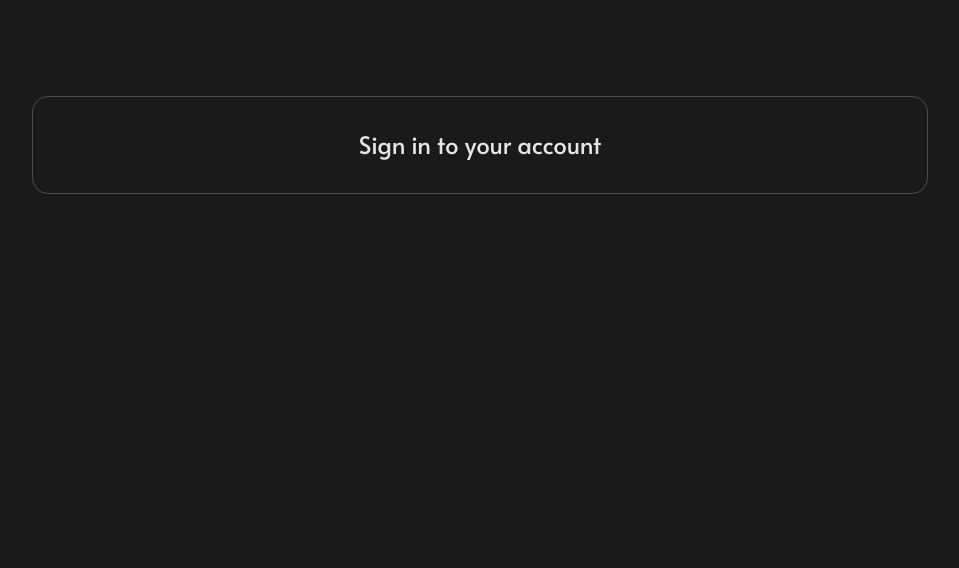
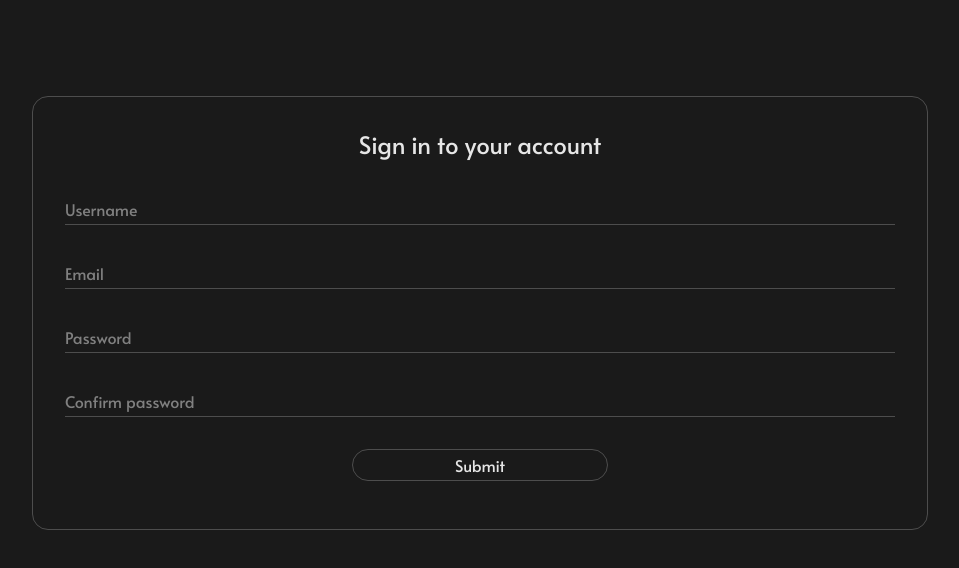
Before and after one commit to dwisarut/finocular, a React (Vite) app: page /signup in a window 1280 px wide. Shown: the top 568 px of the page, without its empty margins (160-1119 px from the left). Built offline with nearby package versions, Linux system fonts and the light colour scheme.

Commit message:
feat: add form in login and signup

```diff
--- a/src/components/LogIn.tsx
+++ b/src/components/LogIn.tsx
@@ -1,4 +1,7 @@
+import { useForm } from "react-hook-form";
+
 const LogIn = () => {
+  const { register, handleSubmit } = useForm();
   return (
     <>
       <div className="flex container justify-center mt-24">
@@ -6,6 +9,27 @@ const LogIn = () => {
           <h1 className="flex text-contrast-text text-2xl">
             Log in to your account
           </h1>
+          <form
+            className="flex flex-col text-contrast-text w-full m-4 mt-8 gap-8"
+            onSubmit={handleSubmit((data) => {
+              console.log("Receive the data!", data);
+            })}
+          >
+            <input
+              {...register("username", { required: true, minLength: 8 })}
+              placeholder="Username or email"
+              className="h-8 border-b outline-0"
+            />
+            <input
+              {...register("password", { required: true, minLength: 8 })}
+              placeholder="Password"
+              className="h-8 border-b outline-0"
+            />
+            <input
+              type="submit"
+              className="self-center border border-border rounded-2xl h-8 w-3xs hover:cursor-pointer"
+            />
+          </form>
         </div>
       </div>
     </>
--- a/src/components/SignUp.tsx
+++ b/src/components/SignUp.tsx
@@ -1,4 +1,8 @@
+import { useForm } from "react-hook-form";
+
 const SignUp = () => {
+  const { register, handleSubmit } = useForm();
+
   return (
     <>
       <div className="flex container justify-center mt-24">
@@ -6,6 +10,40 @@ const SignUp = () => {
           <h1 className="flex text-contrast-text text-2xl">
             Sign in to your account
           </h1>
+          <form
+            className="flex flex-col text-contrast-text w-full m-4 mt-8 gap-8"
+            onSubmit={handleSubmit((data) => {
+              console.log("Receive the data!", data);
+            })}
+          >
+            <input
+              {...register("username", { required: true, minLength: 8 })}
+              placeholder="Username"
+              className="h-8 border-b outline-0"
+            />
+            <input
+              {...register("email-address", { required: true })}
+              placeholder="Email"
+              className="h-8 border-b outline-0"
+            />
+            <input
+              {...register("password", { required: true, minLength: 8 })}
+              placeholder="Password"
+              className="h-8 border-b outline-0"
+            />
+            <input
+              {...register("confirm-password", {
+                required: true,
+                minLength: 8,
+              })}
+              placeholder="Confirm password"
+              className="h-8 border-b outline-0"
+            />
+            <input
+              type="submit"
+              className="self-center border border-border rounded-2xl h-8 w-3xs hover:cursor-pointer"
+            />
+          </form>
         </div>
       </div>
     </>
```
